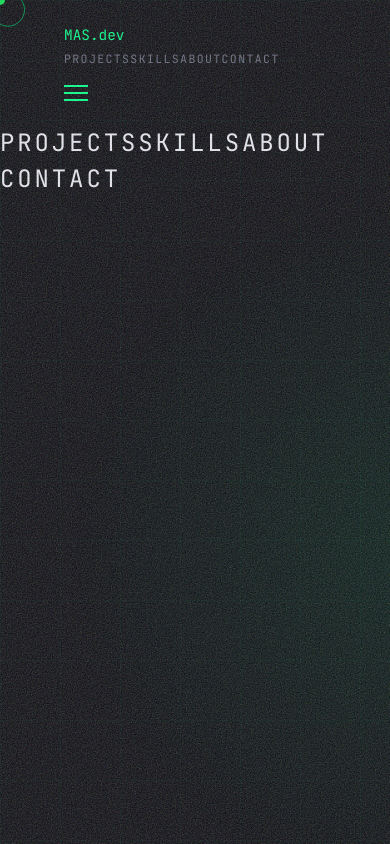
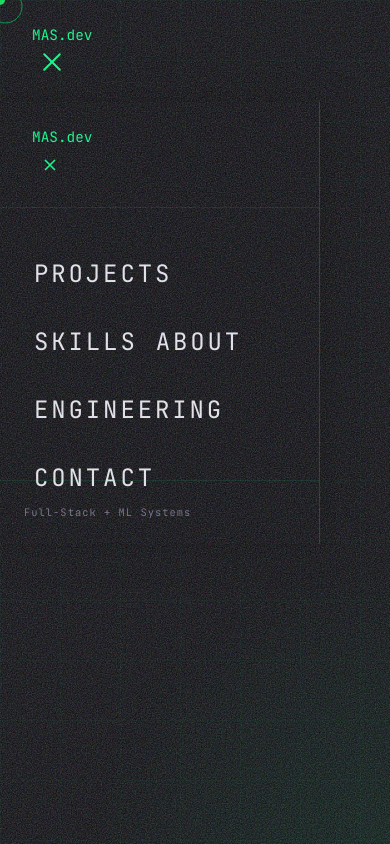
Before and after one commit to Mohammad-Adnan-Shakil/Portfolio, a React (Vite) app: page / in a window 390 px wide. Both pictures are taken after a click on the button "Toggle menu". Shown: the top 844 px of the page. Built offline with nearby package versions, Linux system fonts and the light colour scheme.

Commit message:
Fix navigation system with responsive slide-in menu, glassmorphism, ESC/click-outside close, and proper animations

```diff
--- a/src/components/Navbar.jsx
+++ b/src/components/Navbar.jsx
@@ -1,40 +1,71 @@
-import { useState, useEffect } from 'react';
+import { useState, useEffect, useCallback } from 'react';
 import { motion, AnimatePresence } from 'framer-motion';
 
 const Navbar = () => {
-  const [scrolled, setScrolled] = useState(false);
-  const [mobileMenuOpen, setMobileMenuOpen] = useState(false);
+  const [menuOpen, setMenuOpen] = useState(false);
 
+  const navLinks = ['Projects', 'Skills', 'About', 'Engineering', 'Contact'];
+
+  // Close menu on ESC key
   useEffect(() => {
-    const handleScroll = () => {
-      setScrolled(window.scrollY > 60);
+    const handleKeyDown = (e) => {
+      if (e.key === 'Escape') setMenuOpen(false);
     };
-    window.addEventListener('scroll', handleScroll);
-    return () => window.removeEventListener('scroll', handleScroll);
+    window.addEventListener('keydown', handleKeyDown);
+    return () => window.removeEventListener('keydown', handleKeyDown);
   }, []);
 
-  const navLinks = ['Projects', 'Skills', 'About', 'Contact'];
+  // Prevent body scroll when menu is open
+  useEffect(() => {
+    if (menuOpen) {
+      document.body.style.overflow = 'hidden';
+    } else {
+      document.body.style.overflow = 'unset';
+    }
+    return () => {
+      document.body.style.overflow = 'unset';
+    };
+  }, [menuOpen]);
 
-  const scrollToSection = (section) => {
+  const scrollToSection = useCallback((section) => {
     const element = document.getElementById(section.toLowerCase());
     if (element) {
       element.scrollIntoView({ behavior: 'smooth' });
-      setMobileMenuOpen(false);
+      setMenuOpen(false);
     }
+  }, []);
+
+  const scrollToTop = useCallback(() => {
+    window.scrollTo({ top: 0, behavior: 'smooth' });
+    setMenuOpen(false);
+  }, []);
+
+  // Get menu width based on viewport
+  const getMenuWidth = () => {
+    if (typeof window === 'undefined') return '360px';
+    const width = window.innerWidth;
+    if (width <= 320) return '70vw';
+    if (width <= 768) return '320px';
+    return '360px';
   };
+
+  const [menuWidth, setMenuWidth] = useState(getMenuWidth());
+
+  useEffect(() => {
+    const handleResize = () => setMenuWidth(getMenuWidth());
+    window.addEventListener('resize', handleResize);
+    return () => window.removeEventListener('resize', handleResize);
+  }, []);
 
   return (
     <>
+      {/* Navbar Header */}
       <nav
-        className="fixed top-0 left-0 right-0 z-50 transition-all duration-300"
-        style={{
-          padding: '1.5rem 4rem',
-          backdropFilter: scrolled ? 'blur(24px)' : 'none',
-          background: scrolled ? 'rgba(10,10,15,0.85)' : 'transparent',
-          borderBottom: scrolled ? '1px solid rgba(0,255,136,0.12)' : 'none'
-        }}
+        className="fixed top-0 left-0 z-50"
+        style={{ padding: '1.5rem 2rem' }}
       >
-        <div className="flex justify-between items-center">
+        <div className="flex items-center gap-4">
+          {/* Logo */}
           <div
             className="font-bold cursor-pointer"
             style={{
@@ -42,102 +73,190 @@ const Navbar = () => {
               fontSize: '0.9rem',
               color: '#00ff88'
             }}
-            onClick={() => window.scrollTo({ top: 0, behavior: 'smooth' })}
+            onClick={scrollToTop}
           >
             MAS.dev
           </div>
 
-          {/* Desktop Menu */}
-          <div className="hidden md:flex gap-8">
-            {navLinks.map((link) => (
+          {/* Hamburger Button */}
           <button
-                key={link}
-                onClick={() => scrollToSection(link)}
-                className="transition-colors duration-200"
+            onClick={() => setMenuOpen(!menuOpen)}
             style={{
-                  fontFamily: 'JetBrains Mono',
-                  fontSize: '0.72rem',
-                  textTransform: 'uppercase',
-                  letterSpacing: '0.12em',
-                  color: '#6b6b80'
+              background: 'none',
+              border: 'none',
+              cursor: 'pointer',
+              padding: '8px',
+              display: 'flex',
+              flexDirection: 'column',
+              gap: '5px'
             }}
-                onMouseEnter={(e) => e.target.style.color = '#00ff88'}
-                onMouseLeave={(e) => e.target.style.color = '#6b6b80'}
+            aria-label="Toggle menu"
           >
-                {link}
-              </button>
-            ))}
-          </div>
-
-          {/* Mobile Hamburger */}
-          <button
-            className="md:hidden"
-            onClick={() => setMobileMenuOpen(!mobileMenuOpen)}
-            style={{ background: 'none', border: 'none', cursor: 'pointer' }}
-          >
-            <div style={{ display: 'flex', flexDirection: 'column', gap: '5px' }}>
-              <div
+            <motion.div
+              animate={menuOpen ? { rotate: 45, y: 7 } : { rotate: 0, y: 0 }}
+              transition={{ duration: 0.3 }}
               style={{
                 width: '24px',
                 height: '2px',
                 backgroundColor: '#00ff88',
-                  transition: 'all 0.3s ease'
+                borderRadius: '1px'
               }}
             />
-              <div
+            <motion.div
+              animate={menuOpen ? { opacity: 0, width: 0 } : { opacity: 1, width: '24px' }}
+              transition={{ duration: 0.3 }}
+              style={{
+                height: '2px',
+                backgroundColor: '#00ff88',
+                borderRadius: '1px'
+              }}
+            />
+            <motion.div
+              animate={menuOpen ? { rotate: -45, y: -7 } : { rotate: 0, y: 0 }}
+              transition={{ duration: 0.3 }}
               style={{
                 width: '24px',
                 height: '2px',
                 backgroundColor: '#00ff88',
-                  transition: 'all 0.3s ease'
+                borderRadius: '1px'
               }}
             />
-              <div
-                style={{
-                  width: '24px',
-                  height: '2px',
-                  backgroundColor: '#00ff88',
-                  transition: 'all 0.3s ease'
-                }}
-              />
-            </div>
           </button>
         </div>
       </nav>
 
-      {/* Mobile Menu Overlay */}
+      {/* Backdrop Overlay */}
       <AnimatePresence>
-        {mobileMenuOpen && (
+        {menuOpen && (
           <motion.div
-            initial={{ x: '100%' }}
+            initial={{ opacity: 0 }}
+            animate={{ opacity: 1 }}
+            exit={{ opacity: 0 }}
+            transition={{ duration: 0.3 }}
+            className="fixed inset-0 z-40"
+            style={{ background: 'rgba(0,0,0,0.5)' }}
+            onClick={() => setMenuOpen(false)}
+          />
+        )}
+      </AnimatePresence>
+
+      {/* Slide-in Menu Panel */}
+      <AnimatePresence>
+        {menuOpen && (
+          <motion.div
+            initial={{ x: '-100%' }}
             animate={{ x: 0 }}
-            exit={{ x: '100%' }}
-            transition={{ type: 'spring', damping: 25, stiffness: 200 }}
-            className="fixed inset-0 z-40 md:hidden flex items-center justify-center"
-            style={{ background: '#0a0a0f' }}
+            exit={{ x: '-100%' }}
+            transition={{ duration: 0.3, ease: 'easeInOut' }}
+            className="fixed top-0 left-0 h-full z-50"
+            style={{
+              width: menuWidth,
+              maxWidth: '360px',
+              background: 'rgba(10,10,15,0.95)',
+              backdropFilter: 'blur(20px)',
+              borderRight: '1px solid rgba(0,255,136,0.2)',
+              boxShadow: '4px 0 30px rgba(0,0,0,0.5)'
+            }}
           >
-            <div className="flex flex-col gap-8">
+            {/* Menu Header */}
+            <div
+              className="flex items-center gap-4"
+              style={{ padding: '1.5rem 2rem', borderBottom: '1px solid rgba(0,255,136,0.1)' }}
+            >
+              <div
+                className="font-bold cursor-pointer"
+                style={{
+                  fontFamily: 'JetBrains Mono',
+                  fontSize: '0.9rem',
+                  color: '#00ff88'
+                }}
+                onClick={scrollToTop}
+              >
+                MAS.dev
+              </div>
+              <button
+                onClick={() => setMenuOpen(false)}
+                style={{
+                  background: 'none',
+                  border: 'none',
+                  cursor: 'pointer',
+                  padding: '8px',
+                  marginLeft: 'auto'
+                }}
+                aria-label="Close menu"
+              >
+                <svg width="20" height="20" viewBox="0 0 24 24" fill="none" stroke="#00ff88" strokeWidth="2">
+                  <path d="M18 6L6 18M6 6l12 12" />
+                </svg>
+              </button>
+            </div>
+
+            {/* Menu Items */}
+            <div
+              className="flex flex-col"
+              style={{ padding: '2rem 1.5rem' }}
+            >
               {navLinks.map((link, index) => (
                 <motion.button
                   key={link}
-                  initial={{ opacity: 0, x: 20 }}
+                  initial={{ opacity: 0, x: -20 }}
                   animate={{ opacity: 1, x: 0 }}
-                  transition={{ delay: index * 0.1 }}
+                  transition={{ delay: index * 0.05, duration: 0.3 }}
                   onClick={() => scrollToSection(link)}
+                  className="menu-item"
                   style={{
                     fontFamily: 'JetBrains Mono',
-                    fontSize: '1.5rem',
+                    fontSize: 'clamp(1.5rem, 4vw, 2rem)',
                     textTransform: 'uppercase',
                     letterSpacing: '0.12em',
                     color: '#e8e8f0',
                     background: 'none',
                     border: 'none',
-                    cursor: 'pointer'
+                    cursor: 'pointer',
+                    padding: '1rem 0.5rem',
+                    textAlign: 'left',
+                    transition: 'all 0.3s ease',
+                    borderLeft: '2px solid transparent'
+                  }}
+                  onMouseEnter={(e) => {
+                    e.target.style.color = '#00ff88';
+                    e.target.style.transform = 'translateX(8px)';
+                    e.target.style.borderLeftColor = '#00ff88';
+                    e.target.style.textShadow = '0 0 20px rgba(0,255,136,0.5)';
+                  }}
+                  onMouseLeave={(e) => {
+                    e.target.style.color = '#e8e8f0';
+                    e.target.style.transform = 'translateX(0)';
+                    e.target.style.borderLeftColor = 'transparent';
+                    e.target.style.textShadow = 'none';
                   }}
                 >
                   {link}
                 </motion.button>
               ))}
+            </div>
+
+            {/* Menu Footer */}
+            <div
+              style={{
+                position: 'absolute',
+                bottom: 0,
+                left: 0,
+                right: 0,
+                padding: '1.5rem',
+                borderTop: '1px solid rgba(0,255,136,0.1)'
+              }}
+            >
+              <p
+                style={{
+                  fontFamily: 'JetBrains Mono',
+                  fontSize: '0.65rem',
+                  color: '#6b6b80',
+                  letterSpacing: '0.1em'
+                }}
+              >
+                Full-Stack + ML Systems
+              </p>
             </div>
           </motion.div>
         )}
```
Lines whose indentation alone changed are shown as unchanged.
